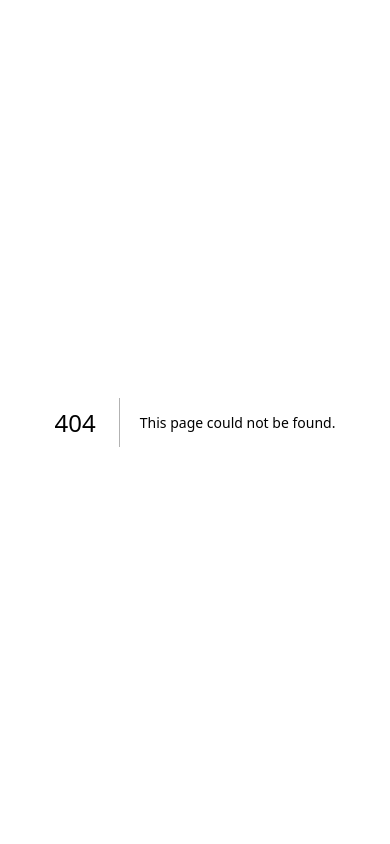
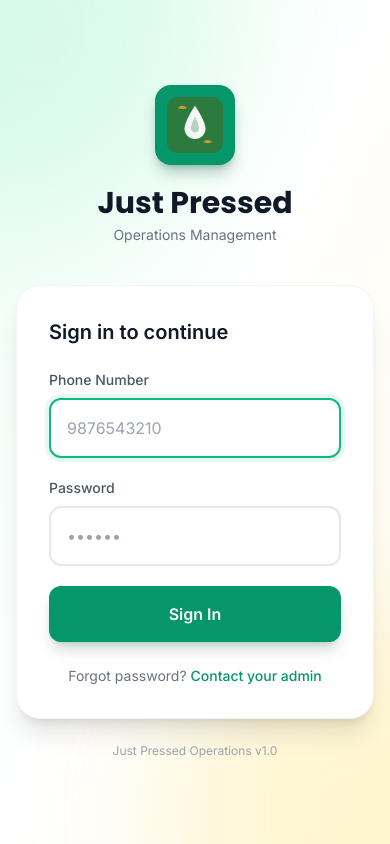
Before and after one commit to harkutabhilash/just-pressed-ops, a Next.js app: page /login in a window 390 px wide. Before the commit this address had no page. Built offline with nearby package versions, Linux system fonts and the light colour scheme; no server answers.

Commit message:
Add login page with form handling and validation
This file implements a login page with form validation and error handling. It includes user input for phone number and password, and redirects to the dashboard upon successful login.

```diff
--- /dev/null
+++ b/src/app/login/page.js
@@ -0,0 +1,131 @@
+'use client'
+
+import { useState } from 'react'
+import { useRouter } from 'next/navigation'
+import { login } from '@/lib/auth'
+
+export default function LoginPage() {
+  const router = useRouter()
+  const [username, setUsername] = useState('')
+  const [password, setPassword] = useState('')
+  const [error, setError] = useState('')
+  const [loading, setLoading] = useState(false)
+
+  const handleSubmit = async (e) => {
+    e.preventDefault()
+    setError('')
+
+    if (!username.trim() || !password.trim()) {
+      setError('Please enter both username and password')
+      return
+    }
+
+    setLoading(true)
+    const result = await login(username, password)
+    setLoading(false)
+
+    if (!result.success) {
+      setError(result.error)
+      return
+    }
+
+    router.push('/dashboard')
+  }
+
+  return (
+    <div className="min-h-screen bg-gradient-to-br from-emerald-50 via-white to-amber-50 flex items-center justify-center px-4 py-12">
+      {/* Background blobs */}
+      <div className="absolute inset-0 overflow-hidden pointer-events-none">
+        <div className="absolute -top-40 -left-40 w-96 h-96 bg-emerald-200/30 rounded-full blur-3xl" />
+        <div className="absolute -bottom-40 -right-40 w-96 h-96 bg-amber-200/30 rounded-full blur-3xl" />
+      </div>
+
+      <div className="relative w-full max-w-sm">
+        {/* Brand header */}
+        <div className="text-center mb-10">
+          <div className="inline-flex items-center justify-center w-20 h-20 bg-emerald-600 rounded-2xl shadow-lg shadow-emerald-900/30 mb-5">
+            <img src="/icon.svg" alt="Just Pressed" className="w-14 h-14" />
+          </div>
+          <h1 className="text-3xl font-bold text-gray-900" style={{ fontFamily: 'var(--font-poppins)' }}>
+            Just Pressed
+          </h1>
+          <p className="text-gray-500 mt-1 text-sm">Operations Management</p>
+        </div>
+
+        {/* Login card */}
+        <div className="bg-white rounded-3xl shadow-xl shadow-black/8 border border-gray-100 p-8">
+          <h2 className="text-xl font-semibold text-gray-900 mb-6">Sign in to continue</h2>
+
+          <form onSubmit={handleSubmit} className="space-y-5">
+            {/* Username */}
+            <div>
+              <label className="block text-sm font-medium text-gray-600 mb-2">
+                Phone Number
+              </label>
+              <input
+                type="tel"
+                value={username}
+                onChange={(e) => setUsername(e.target.value)}
+                placeholder="9876543210"
+                className="input-field"
+                disabled={loading}
+                autoComplete="off"
+                autoFocus
+              />
+            </div>
+
+            {/* Password */}
+            <div>
+              <label className="block text-sm font-medium text-gray-600 mb-2">
+                Password
+              </label>
+              <input
+                type="password"
+                value={password}
+                onChange={(e) => setPassword(e.target.value)}
+                placeholder="••••••"
+                className="input-field"
+                disabled={loading}
+                autoComplete="off"
+              />
+            </div>
+
+            {/* Error */}
+            {error && (
+              <div className="flex items-start gap-3 bg-red-50 border border-red-200 rounded-xl px-4 py-3">
+                <svg className="w-5 h-5 text-red-500 flex-shrink-0 mt-0.5" fill="none" stroke="currentColor" viewBox="0 0 24 24">
+                  <path strokeLinecap="round" strokeLinejoin="round" strokeWidth={2} d="M12 9v3.75m-9.303 3.376a12 12 0 1021.593 0M12 15.75h.008v.008H12v-.008z" />
+                </svg>
+                <p className="text-sm text-red-600">{error}</p>
+              </div>
+            )}
+
+            {/* Submit button */}
+            <button type="submit" disabled={loading} className="btn-primary">
+              {loading ? (
+                <span className="flex items-center justify-center gap-2">
+                  <svg className="animate-spin h-5 w-5" fill="none" viewBox="0 0 24 24">
+                    <circle className="opacity-25" cx="12" cy="12" r="10" stroke="currentColor" strokeWidth="4" />
+                    <path className="opacity-75" fill="currentColor" d="M4 12a8 8 0 018-8V0C5.373 0 0 5.373 0 12h4zm2 5.291A7.962 7.962 0 014 12H0c0 3.042 1.135 5.824 3 7.938l3-2.647z" />
+                  </svg>
+                  Signing in...
+                </span>
+              ) : (
+                'Sign In'
+              )}
+            </button>
+          </form>
+
+          {/* Footer help */}
+          <p className="text-center text-sm text-gray-500 mt-6">
+            Forgot password?{' '}
+            <span className="text-emerald-600 font-medium">Contact your admin</span>
+          </p>
+        </div>
+
+        {/* Version */}
+        <p className="text-center text-xs text-gray-400 mt-6">Just Pressed Operations v1.0</p>
+      </div>
+    </div>
+  )
+}
```
